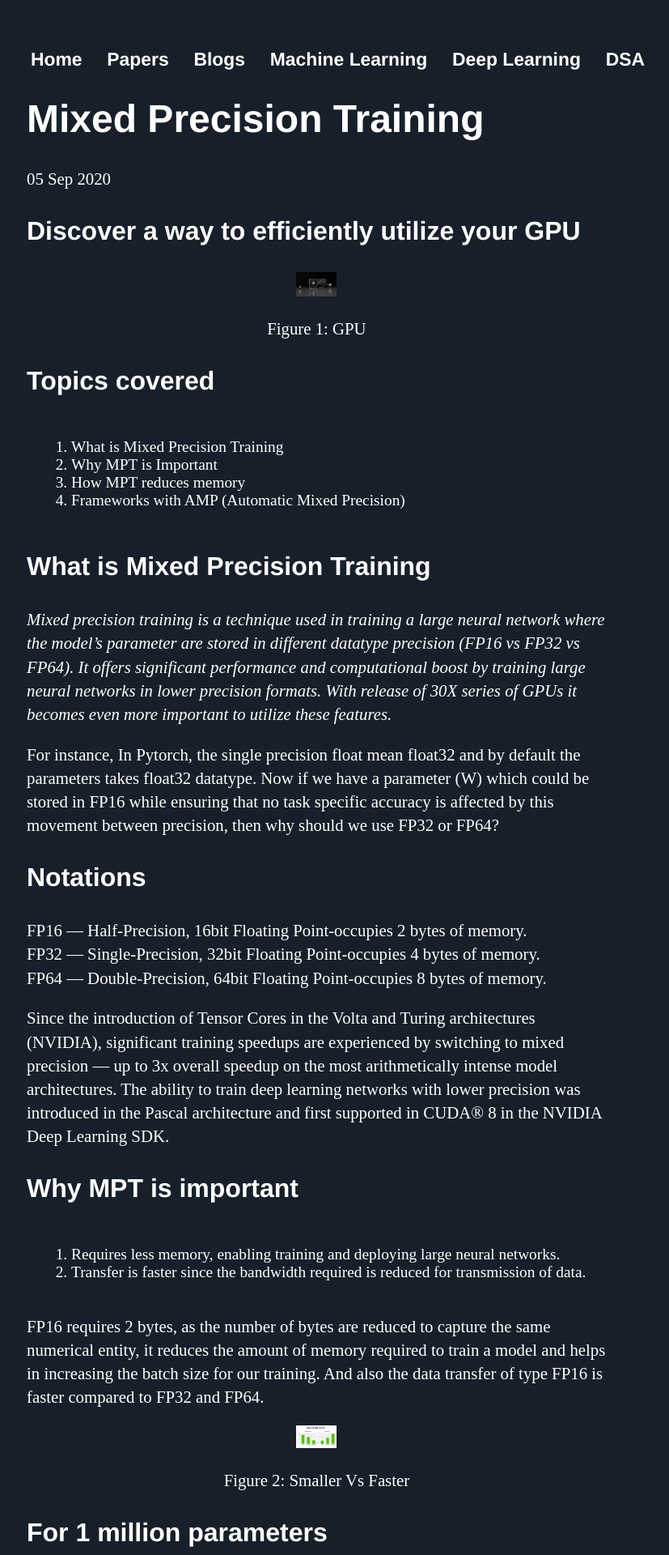
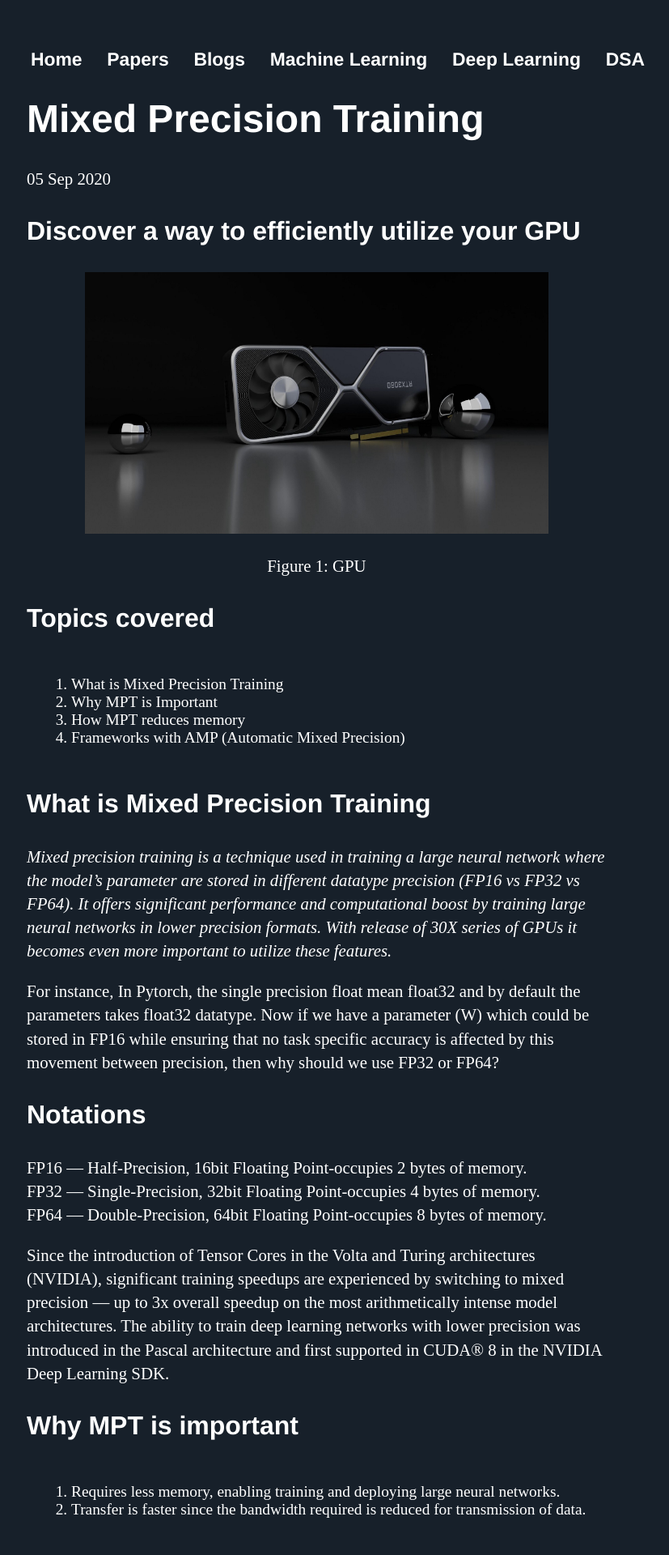
Before and after one commit to Mayurji/mayurji.github.io, a Jekyll site: the page built from _posts/2020-09-05-MixedPrecisionTraining.markdown, in a window 1280 px wide. Shown: the top 1920 px of the page at 81% size, without its empty margins (159-986 px from the left). Built offline with Jekyll 4.4.1, drawn with Linux system fonts in a browser that asks for light colours; comment, search, counter and statistics services are not loaded.

Commit message:
Update 2020-09-05-MixedPrecisionTraining.markdown

```diff
--- a/_posts/2020-09-05-MixedPrecisionTraining.markdown
+++ b/_posts/2020-09-05-MixedPrecisionTraining.markdown
@@ -3,13 +3,12 @@
 title:  Mixed Precision Training
 description: Why training a model in 16 bit floating point is important and how it reduces memory and increases data transfer rate.
 category: Blog
-image_url: "/assets/images/mixedPrecisionTraining/mpt-bg.jpg"
 date:   2020-09-05 13:43:52 +0530
 ---
 ### Discover a way to efficiently utilize your GPU
 
 <center>
-<img src="{{site.url}}/assets/images/mixedPrecisionTraining/mpt-bg.jpg" style="zoom: 5%; background-color:#DCDCDC;"  width="1000" height="600"/><br>
+<img src="{{site.url}}/assets/images/mixedPrecisionTraining/mpt-bg.jpg" style="zoom: 5%; background-color:#DCDCDC;"   width="80%" height=auto/><br>
 <p>Figure 1: GPU</p>
 </center>
 
@@ -42,7 +41,7 @@
 FP16 requires 2 bytes, as the number of bytes are reduced to capture the same numerical entity, it reduces the amount of memory required to train a model and helps in increasing the batch size for our training. And also the data transfer of type FP16 is faster compared to FP32 and FP64.
 
 <center>
-<img src="{{site.url}}/assets/images/mixedPrecisionTraining/small-fast.png" style="zoom: 5%; background-color:#DCDCDC;" /><br>
+<img src="{{site.url}}/assets/images/mixedPrecisionTraining/small-fast.png" style="zoom: 5%; background-color:#DCDCDC;"  width="80%" height=auto/><br>
 <p>Figure 2: Smaller Vs Faster</p>
 </center>
 
@@ -61,7 +60,7 @@
 There is clearly significant improvement in memory required for the same number of parameters.
 
 <center>
-<img src="{{site.url}}/assets/images/mixedPrecisionTraining/training_iteration.png" style="zoom: 5%; background-color:#DCDCDC;" /><br>
+<img src="{{site.url}}/assets/images/mixedPrecisionTraining/training_iteration.png" style="zoom: 5%; background-color:#DCDCDC;"  width="80%" height=auto/><br>
 <p>Figure 3: Training Iteration</p>
 </center>
 
@@ -73,7 +72,7 @@
 First point, Porting model to use FP16 is simple, we access the model parameters and move it float16 or half-precision as widely known. It similar to changing the dtype of a variable.
 
 <center>
-<img src="{{site.url}}/assets/images/mixedPrecisionTraining/paper-derivation.png" style="zoom: 5%; background-color:#DCDCDC;" /><br>
+<img src="{{site.url}}/assets/images/mixedPrecisionTraining/paper-derivation.png" style="zoom: 5%; background-color:#DCDCDC;"  width="80%" height=auto/><br>
 <p>Figure 4: Paper</p>
 </center>
 
@@ -101,7 +100,7 @@
 ### Automatic Mixed Precision
 
 <center>
-<img src="{{site.url}}/assets/images/mixedPrecisionTraining/amp.png" style="zoom: 5%; background-color:#DCDCDC;" /><br>
+<img src="{{site.url}}/assets/images/mixedPrecisionTraining/amp.png" style="zoom: 5%; background-color:#DCDCDC;"  width="80%" height=auto/><br>
 <p>Figure 5: AMP</p>
 </center>
 
@@ -115,7 +114,7 @@
 ### Pytorch AMP
 
 <center>
-<img src="{{site.url}}/assets/images/mixedPrecisionTraining/pytorch-amp.png" style="zoom: 5%; background-color:#DCDCDC;" /><br>
+<img src="{{site.url}}/assets/images/mixedPrecisionTraining/pytorch-amp.png" style="zoom: 5%; background-color:#DCDCDC;"  width="80%" height=auto/><br>
 <p>Figure 6: Pytorch - AMP</p>
 </center>
 
```
